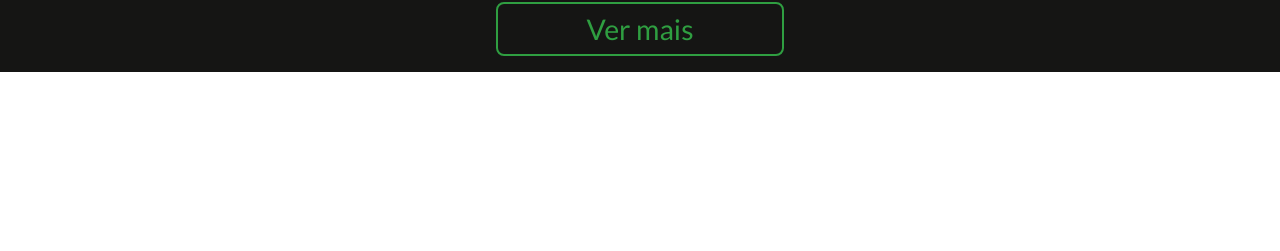
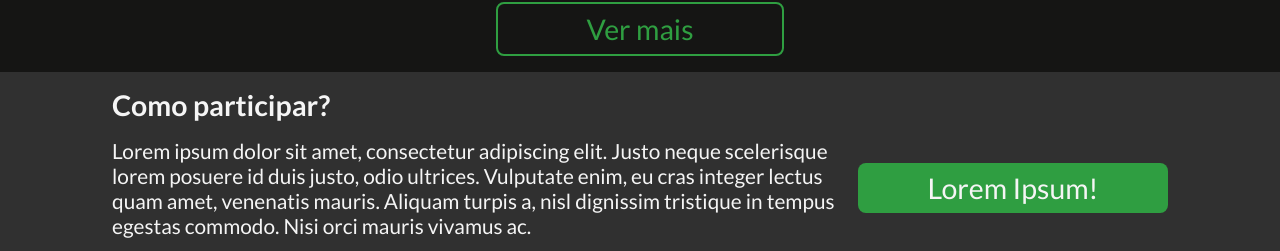
Before and after one commit to ifpeopensource/ifpeopensource.com.br, a Next.js app: page / in a window 1280 px wide. Shown: the part 1136-1387 px from the top of the page. Before the commit the page ends 1208 px from the top, so only its background shows below. Built offline with nearby package versions, Linux system fonts and the light colour scheme.

Commit message:
Implementa a seçao 'Como participar?'

```diff
--- /dev/null
+++ b/src/components/HowToJoin/index.tsx
@@ -0,0 +1,22 @@
+import Section from '../Section';
+import { Description, Title } from '../../styles/sections';
+
+import { Container, Button } from './styles';
+
+const HowToJoin: React.FC = () => (
+  <Section accent>
+    <Title>Como participar?</Title>
+    <Container>
+      <Description>
+        Lorem ipsum dolor sit amet, consectetur adipiscing elit. Justo neque
+        scelerisque lorem posuere id duis justo, odio ultrices. Vulputate enim,
+        eu cras integer lectus quam amet, venenatis mauris. Aliquam turpis a,
+        nisl dignissim tristique in tempus egestas commodo. Nisi orci mauris
+        vivamus ac.
+      </Description>
+      <Button href="https://github.com/ifpe-open-source/">Lorem Ipsum!</Button>
+    </Container>
+  </Section>
+);
+
+export default HowToJoin;
--- /dev/null
+++ b/src/components/HowToJoin/styles.ts
@@ -0,0 +1,41 @@
+import styled from 'styled-components';
+
+export const Container = styled.div`
+  display: flex;
+  flex-direction: column;
+  gap: 16px;
+
+  @media (min-width: 768px) {
+    flex-direction: row;
+    align-items: center;
+  }
+`;
+
+export const Button = styled.a`
+  background: ${({ theme }) => theme.primary};
+  color: ${({ theme }) => theme.text};
+  text-decoration: none;
+  font-size: 1.3rem;
+  text-align: center;
+
+  display: block;
+  padding: 8px;
+  border-radius: 8px;
+
+  &:hover {
+    cursor: pointer;
+  }
+
+  &:active {
+    box-shadow: 0 0 16px rgba(0, 0, 0, 0.5);
+  }
+
+  @media (min-width: 768px) {
+    width: 100%;
+    height: 100%;
+  }
+
+  @media (min-width: 1024px) {
+    font-size: 1.78rem;
+  }
+`;
--- a/src/pages/Home.tsx
+++ b/src/pages/Home.tsx
@@ -1,9 +1,12 @@
 import { DefaultTheme } from 'styled-components';
 
 import Header from '../components/Header';
+
 import HeroHeader from '../components/HeroHeader';
+
+import SectionsContainer from '../components/SectionsContainer';
 import Projects from '../components/Projects';
-import SectionsContainer from '../components/SectionsContainer';
+import HowToJoin from '../components/HowToJoin';
 
 import { Container } from '../styles/pages/Home';
 
@@ -41,6 +44,7 @@ const Home: React.FC<HomeProps> = ({ setTheme }) => (
           },
         ]}
       />
+      <HowToJoin />
     </SectionsContainer>
   </Container>
 );
```
